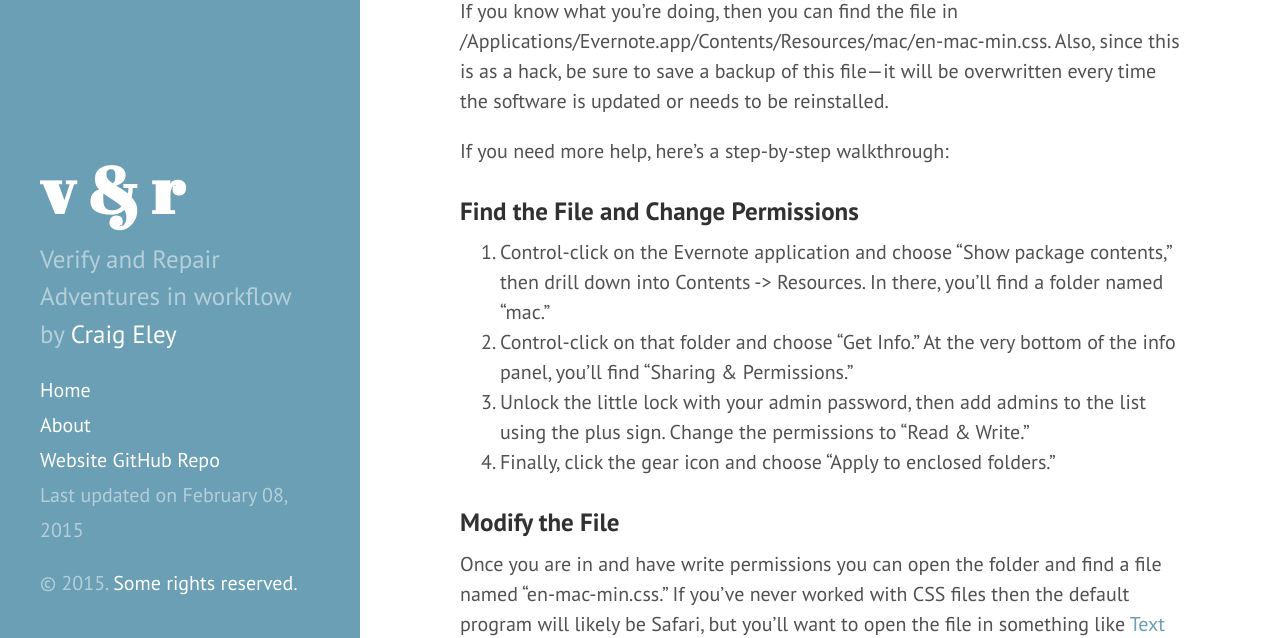
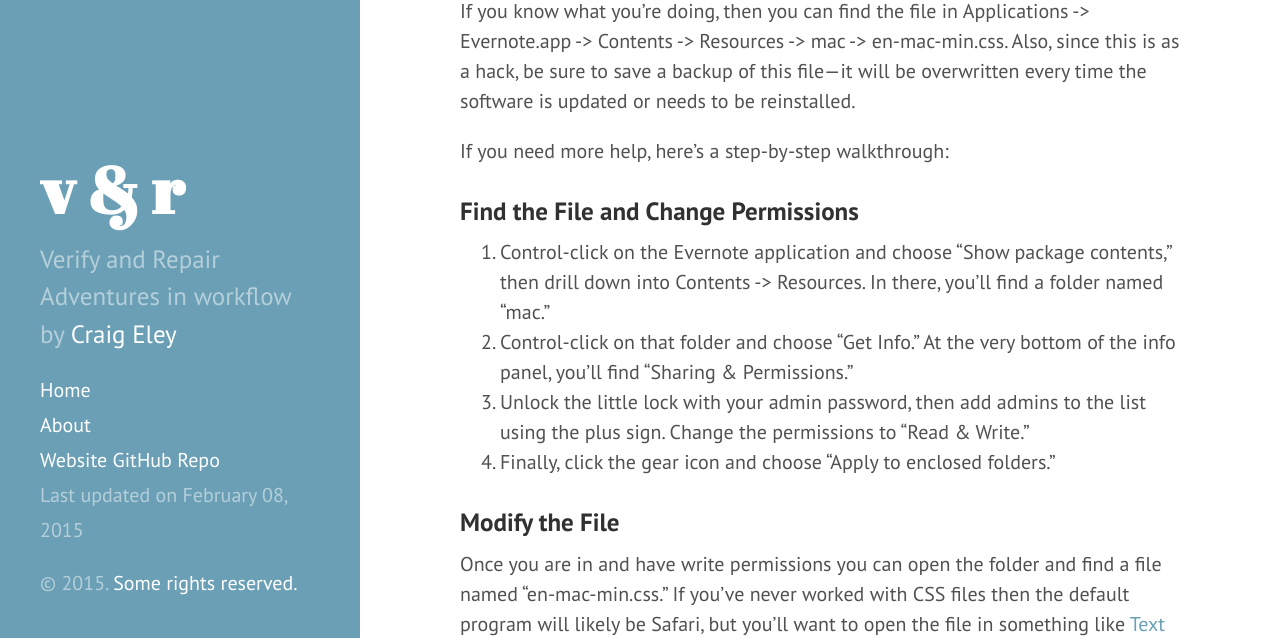
Before and after one commit to craigeley/verifyandrepair, a Jekyll site: the page built from _posts/2015-02-08-theming-evernote.md, in a window 1280 px wide and 900 px high, scrolled down 632 px, cut to the strip 262-900 px from the top of the window. Built offline with Jekyll 4.4.1, drawn with Linux system fonts in a browser that asks for light colours; comment, search, counter and statistics services are not loaded.

Commit message:
line edits

```diff
--- a/_posts/2015-02-08-theming-evernote.md
+++ b/_posts/2015-02-08-theming-evernote.md
@@ -15,7 +15,7 @@ In less than hour (it would have *much* less if I knew more about CSS), I was ab
 
 [![Easy, breezy contrast](http://d.pr/i/12Gg8+)](http://d.pr/i/12Gg8)
 
-If you know what you’re doing, then you can find the file in /Applications/Evernote.app/Contents/Resources/mac/en-mac-min.css. Also, since this is as a hack, be sure to save a backup of this file—it will be overwritten every time the software is updated or needs to be reinstalled.
+If you know what you’re doing, then you can find the file in Applications -> Evernote.app -> Contents -> Resources -> mac -> en-mac-min.css. Also, since this is as a hack, be sure to save a backup of this file—it will be overwritten every time the software is updated or needs to be reinstalled.
 
 If you need more help, here’s a step-by-step walkthrough:
 
```
Also changed, not shown: _posts/2014-12-08-getting-together.md (+1 -1 lines).
